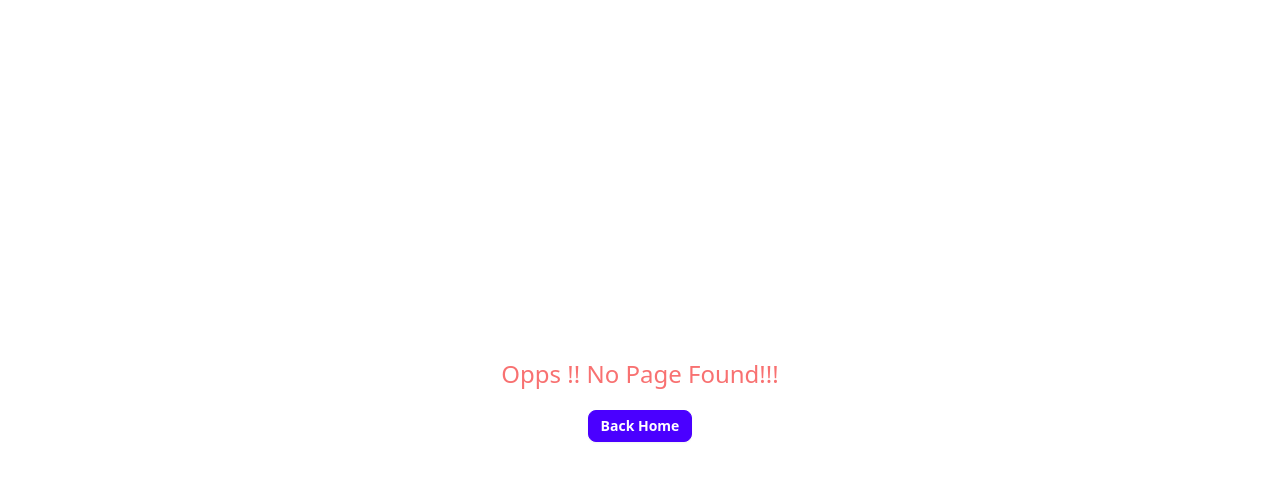
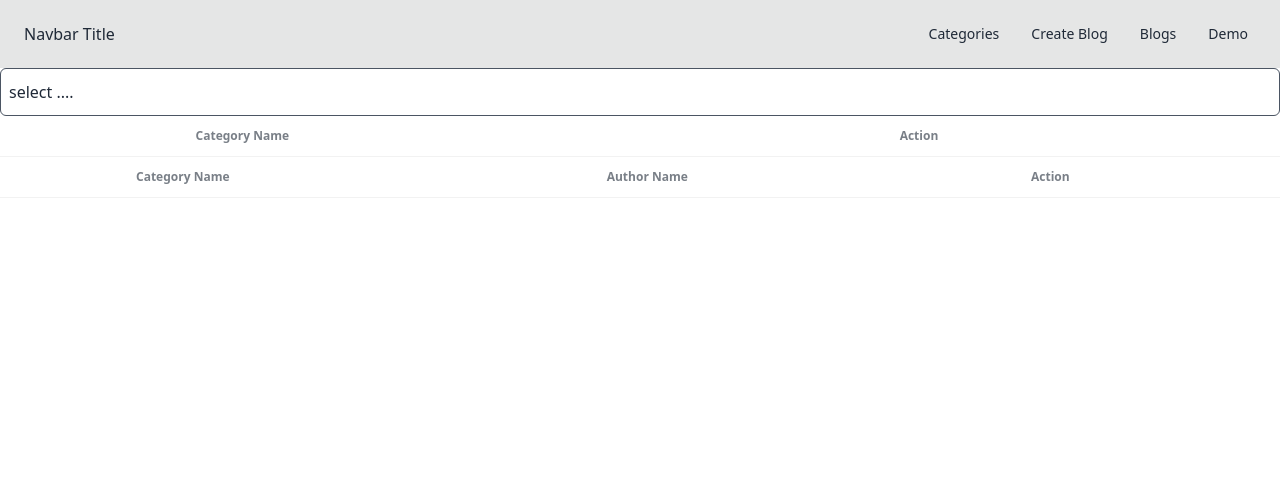
Before and after one commit to hmjuel78/advanced-blogging, a React (Vite) app: page /demo in a window 1280 px wide. Shown: the top 480 px of the page. Built offline with nearby package versions, Linux system fonts and the light colour scheme.

Commit message:
table data

```diff
--- a/src/components/custom-dropdown-with-search/SearchableMultiSelectbox.jsx
+++ b/src/components/custom-dropdown-with-search/SearchableMultiSelectbox.jsx
@@ -100,8 +100,8 @@ const SearchableMultiSelectbox = (props) => {
                     )}
 
                     {
-                        _multiSelect && _showLength && <div className="flex items-center gap-2">
-                            ({_selectedData.length})
+                        _multiSelect && <div className="flex items-center gap-2">
+                            {_showLength && `(${_selectedData.length})`}
 
                             {_selectedData.length > 0 && <button onClick={() => removeAllItems()} className="btn btn-outline btn-xs btn-error">Clear all</button>}
                         </div>
--- a/src/components/form/Input.jsx
+++ b/src/components/form/Input.jsx
@@ -1,6 +1,5 @@
 
 const Input = (props) => {
-
     const {
         _value,
         _onChange,
--- /dev/null
+++ b/src/components/table/Table.jsx
@@ -0,0 +1,27 @@
+
+const Table = (props) => {
+
+    const {
+        _tableHeadData,
+        _tableBodyData
+    } = props
+
+
+
+    return (
+        <div className="overflow-x-auto">
+            <table className="table">
+                <thead>
+                    <tr>
+                        {_tableHeadData}
+                    </tr>
+                </thead>
+                <tbody>
+                    {_tableBodyData}
+                </tbody>
+            </table>
+        </div>
+    )
+}
+
+export default Table
--- a/src/pages/Categories.jsx
+++ b/src/pages/Categories.jsx
@@ -6,7 +6,6 @@ import { categoryDelete, categoryFetch, categorySelector } from "../features/cat
 import { MdOutlineDeleteOutline, MdOutlineModeEdit } from "react-icons/md"
 import toast from "react-hot-toast"
 import { authorDelete, authorFetch, authorSelector } from "../features/author/authorSlice"
-import SearchableMultiSelectbox from "../components/custom-dropdown-with-search/SearchableMultiSelectbox"
 
 
 const Categories = () => {
@@ -15,8 +14,6 @@ const Categories = () => {
     const { authors } = useSelector(authorSelector)
     const { categories } = useSelector(categorySelector)
     const dispatch = useDispatch()
-
-    const [selectedCat, setSelectedCat] = useState([])
 
 
     const handleCatDelete = (catId) => {
@@ -59,21 +56,15 @@ const Categories = () => {
 
             {/* Categories list */}
             <div>
-                <SearchableMultiSelectbox
-                    _selectedData={selectedCat}
-                    _onSelectedData={setSelectedCat}
-                    _lists={categories}
-                    _placeholder='Select Category'
-                    _isSearch={true}
-                    _multiSelect={true}
-                    _showLength={true}
-                />
                 <h2 className="text-xl mb-3">Category list</h2>
                 <ul className="space-y-4 max-h-96 overflow-y-auto">
                     {
                         categories &&
                         categories.map(category => (
-                            <li key={category.id} className="flex gap-4 w-full justify-between border border-black p-3 rounded items-center">
+                            <li
+                                key={category.id}
+                                className="flex gap-4 w-full justify-between border border-black p-3 rounded items-center"
+                            >
                                 <span>{category.name}</span>
                                 <div className="flex gap-4">
                                     <button
--- /dev/null
+++ b/src/pages/Demo.jsx
@@ -0,0 +1,91 @@
+import { useState } from "react";
+import SearchableMultiSelectbox from "../components/custom-dropdown-with-search/SearchableMultiSelectbox";
+import Table from "../components/table/Table";
+import { useSelector } from "react-redux";
+import { categorySelector } from "../features/category/categorySlice";
+import { authorSelector } from "../features/author/authorSlice";
+
+const Demo = () => {
+
+    const [selectedCat, setSelectedCat] = useState([])
+
+    const { categories } = useSelector(categorySelector)
+    const { authors } = useSelector(authorSelector)
+
+    const categoryTableHead = ['', 'Category Name', 'Action']
+    const authorTablehead = ['', 'Category Name', 'Author Name', 'Action']
+
+    const categoryHeads = categoryTableHead.map((item, i) => (
+        <th key={i}>{item}</th>
+    ))
+
+    const categoryTableBody = categories?.map((item, index) => (
+        <tr key={item.id} className="bg-base-200">
+            <td>{index + 1}</td>
+            <td>{item.name}</td>
+            <td>
+                <div className="flex items-center gap-2">
+                    <button className="btn btn-xs btn-info">edit</button>
+                    <button className="btn btn-xs btn-error">Delete</button>
+                </div>
+            </td>
+        </tr>
+    ))
+
+    const authorHeads = authorTablehead.map((item, i) => (
+        <th key={i}>{item}</th>
+    ))
+
+    const authorTableBody = authors?.map((author, idx) => {
+        const category = categories.find(cat => parseInt(cat.id) === parseInt(author.categoryId))
+
+        if (category) {
+            return (
+                <tr key={author.id}>
+                    <td>{idx + 1}</td>
+                    <td>{category.name}</td>
+                    <td>{author.name}</td>
+                    <td>
+                        <div className="flex gap-4 justify-end">
+                            <button
+                                className="btn btn-circle btn-sm hover:btn-info hover:text-white"
+                            >
+                                edit
+                            </button>
+                            <button
+                                className="btn btn-circle btn-sm hover:btn-error hover:text-white"
+                            >
+                                Delete
+                            </button>
+                        </div>
+                    </td>
+                </tr>
+            )
+        }
+    })
+
+    return (
+        <div>
+            <SearchableMultiSelectbox
+                _selectedData={selectedCat}
+                _onSelectedData={setSelectedCat}
+                _lists={categories}
+                _isSearch={true}
+                _multiSelect={true}
+            />
+
+
+            <Table
+                _tableHeadData={categoryHeads}
+                _tableBodyData={categoryTableBody}
+            />
+
+            <Table
+                _tableHeadData={authorHeads}
+                _tableBodyData={authorTableBody}
+            />
+        </div>
+    );
+};
+
+export default Demo;
--- a/src/routes/Root.jsx
+++ b/src/routes/Root.jsx
@@ -38,6 +38,9 @@ const Root = () => {
                                 <li>
                                     <Link to="/blogs">Blogs</Link>
                                 </li>
+                                <li>
+                                    <Link to="/demo">Demo</Link>
+                                </li>
                             </ul>
                         </div>
                     </div>
--- a/src/routes/Router.jsx
+++ b/src/routes/Router.jsx
@@ -5,6 +5,7 @@ import Categories from "../pages/Categories"
 import CreateBlog from "../pages/CreateBlog.jsx"
 import BlogDetails from "../pages/BlogDetails.jsx"
 import NotFound from "../pages/NotFound.jsx"
+import Demo from "../pages/Demo.jsx"
 
 
 export const Router = createBrowserRouter([
@@ -28,6 +29,10 @@ export const Router = createBrowserRouter([
             {
                 path: '/blogs/:id',
                 element: <BlogDetails />
+            },
+            {
+                path: '/demo',
+                element: <Demo />
             }
         ]
     },
```
